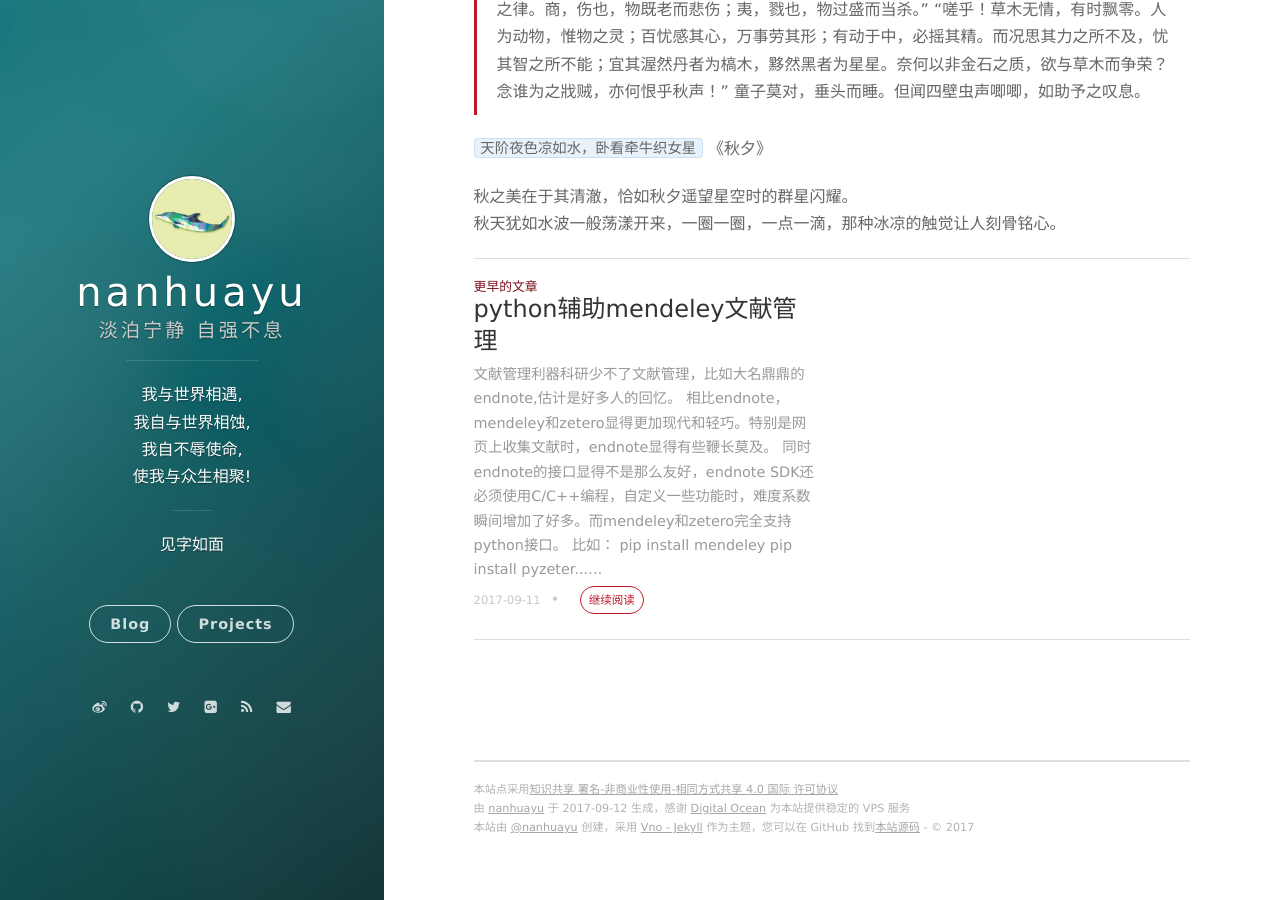
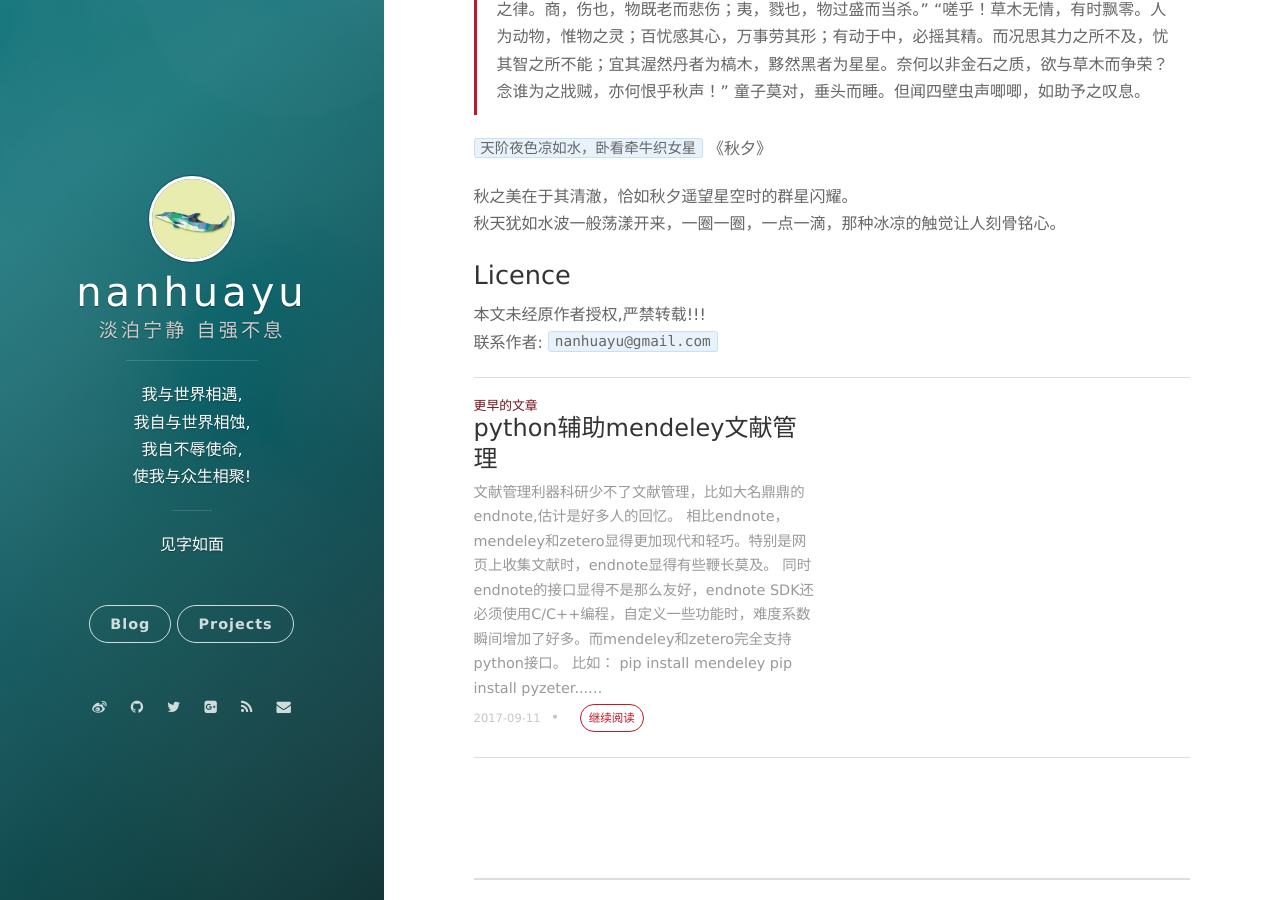
Before and after one commit to nanhuayu/nanhuayu.github.io, a Jekyll site: the page built from _posts/2017-09-12-一叶知秋.md, in a window 1280 px wide and 900 px high, scrolled down 463 px. Built offline with Jekyll 4.4.1, drawn with Linux system fonts in a browser that asks for light colours; nearby versions of some CDN libraries; comment, search, counter and statistics services are not loaded.

Commit message:
nanhuayu

```diff
--- a/_posts/2017-09-12-一叶知秋.md
+++ b/_posts/2017-09-12-一叶知秋.md
@@ -2,6 +2,7 @@
 layout: post
 title: 一叶知秋
 date: 2017-09-12 20:24:24.000000000 +09:00
+author: nanhuayu (禁止转载)
 ---
 
 `见一叶落而知岁之将暮。`《淮南子·说山训》
@@ -16,3 +17,8 @@ date: 2017-09-12 20:24:24.000000000 +09:00
 
 秋之美在于其清澈，恰如秋夕遥望星空时的群星闪耀。
 秋天犹如水波一般荡漾开来，一圈一圈，一点一滴，那种冰凉的触觉让人刻骨铭心。
+
+### Licence
+
+本文未经原作者授权,严禁转载!!!
+联系作者: `nanhuayu@gmail.com`
```
